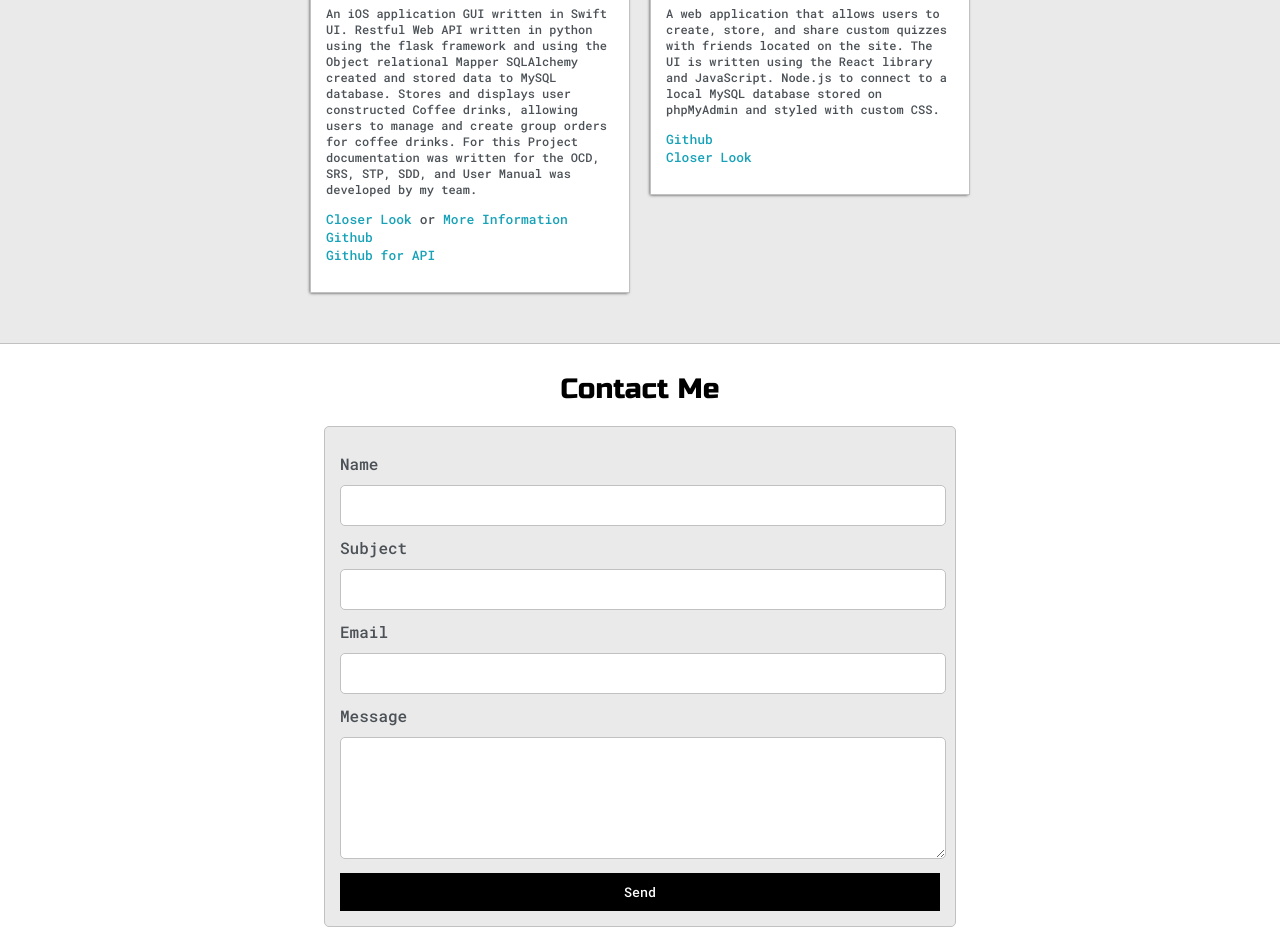
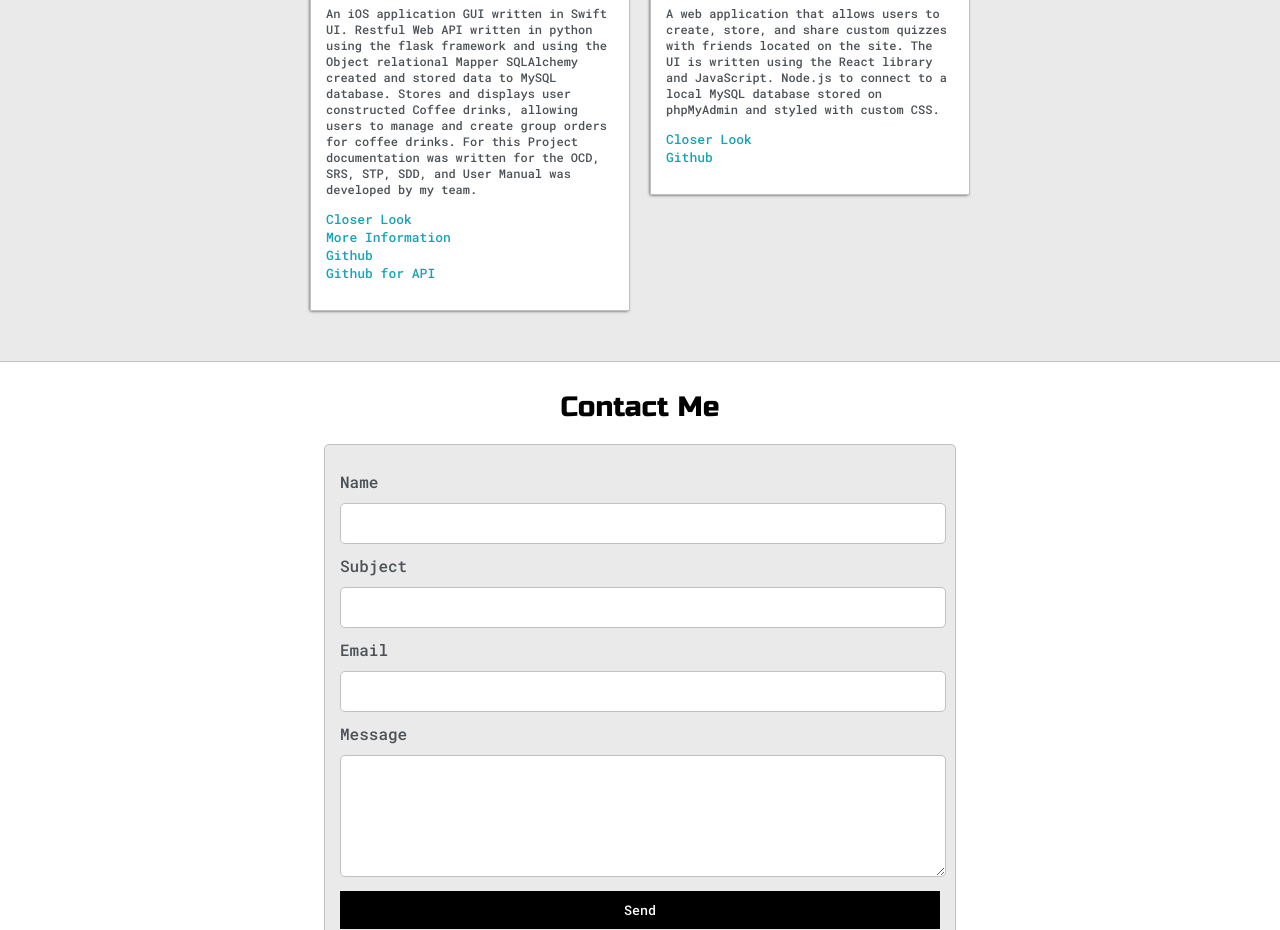
Before and after one commit to KyleJGlover/PortfolioReactJS, a React (Create React App) app: page / in a window 1280 px wide. Shown: the part 1880-2810 px from the top of the page. Built offline with nearby package versions, Linux system fonts and the light colour scheme.

Commit message:
Changes to personal projects layout

```diff
--- a/src/Section_Components/personal_projects_section/SlideShows/CoffeeSlideshow.js
+++ b/src/Section_Components/personal_projects_section/SlideShows/CoffeeSlideshow.js
@@ -63,7 +63,8 @@ function CoffeeSlideshow() {
                 <div className='post-preview'>
                     <h6 className='post-title'>{project.title}</h6>
                     <p className='post-intro'>{project.description} </p>
-                    <p className='post-intro-links'><a target='_blank' rel='noreferrer' href={Closer_Look}>Closer Look</a> or <a target='_blank' rel='noreferrer' href={Coffee_Break_Powerpoint}>More Information</a><br/>
+                    <p className='post-intro-links'><a target='_blank' rel='noreferrer' href={Closer_Look}>Closer Look</a><br/>
+                    <a target='_blank' rel='noreferrer' href={Coffee_Break_Powerpoint}>More Information</a><br/>
                     <a target='_blank' rel='noreferrer' href={project.github}>Github</a><br/>
                     <a target='_blank' rel='noreferrer' href={project.API}>Github for API</a>
 
--- a/src/Section_Components/personal_projects_section/SlideShows/MyQuizzesSlideShow.js
+++ b/src/Section_Components/personal_projects_section/SlideShows/MyQuizzesSlideShow.js
@@ -60,8 +60,10 @@ function MyQuizzesSlideShow() {
                 <div className='post-preview'>
                     <h6 className='post-title'>{project.title}</h6>
                     <p className='post-intro'>{project.description} </p>
-                    <p className='post-intro-links'><a target='_blank' rel='noreferrer' href={project.github}>Github</a><br></br>
-                    <a target='_blank' rel='noreferrer' href={Closer_Look}>Closer Look</a></p>
+                    <p className='post-intro-links'>
+                        <a target='_blank' rel='noreferrer' href={Closer_Look}>Closer Look</a><br/>
+                        <a target='_blank' rel='noreferrer' href={project.github}>Github</a>
+                    </p>
                 </div>
             </div>
         </div>
--- a/src/Section_Components/personal_projects_section/personalProjects.css
+++ b/src/Section_Components/personal_projects_section/personalProjects.css
@@ -34,6 +34,7 @@
 
 .post-intro-links{
   font-size: 13px;
+  color:black;
 }
 
 .post-preview{
```
